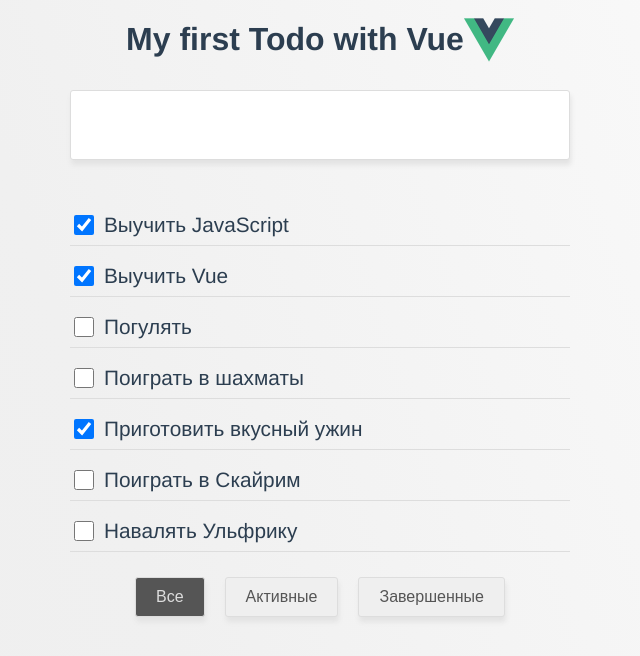
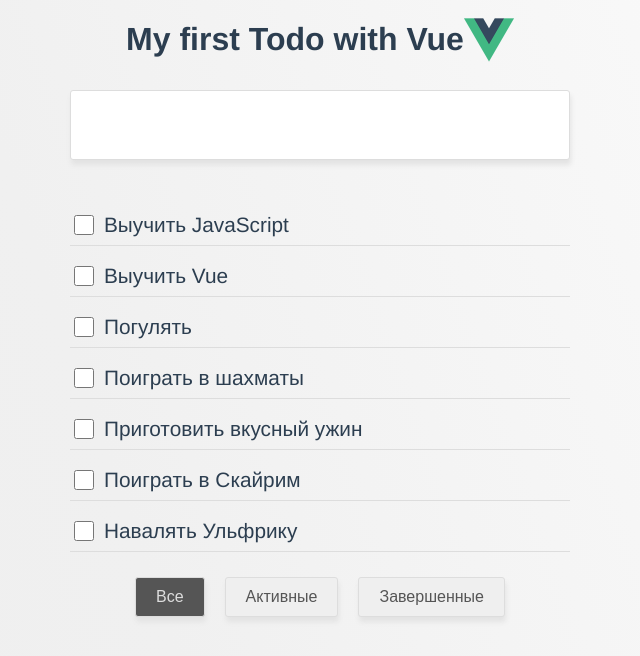
Before and after one commit to OrangeRaccoonAlex/Todo-on-Vue.js, a Vue app: page / in a window 1280 px wide. Shown: the top 656 px of the page, without its empty margins (320-960 px from the left). Built offline with nearby package versions, Linux system fonts and the light colour scheme; data requests are answered from the project's data file.

Commit message:
fix: на пол пути к успеху! передала три пропса в TodoListItem

```diff
--- a/src/components/TodoList.vue
+++ b/src/components/TodoList.vue
@@ -4,6 +4,9 @@
       v-for="item in items"
       :key="item.id"
       :item="item"
+      :id="item.id"
+      :text="item.text"
+      :isComplete="item.isComplete"
       @remove-todo-item="removeTodoOnMain"
       @new-todos="newArrTodos"
     />
--- a/src/components/TodoListItem.vue
+++ b/src/components/TodoListItem.vue
@@ -1,6 +1,6 @@
 <template>
   <li class="todo-list-todo">
-    <input type="checkbox" v-model="isComplete" />
+    <input type="checkbox" :value="isComplete" @input="newTodos(isComplete)" />
     <div>{{ text }}</div>
     <button @click="removeTodo(id)">×</button>
   </li>
@@ -10,27 +10,18 @@
 export default {
   name: "TodosListItem",
   props: {
-    item: {
-      required: true,
-      type: Object
+    id: {
+      type: Number,
+      required: true
+    },
+    text: {
+      type: String,
+      required: true
+    },
+    isComplete: {
+      type: Boolean,
+      required: true
     }
-  },
-  data() {
-    return {
-      id: null,
-      text: "",
-      isComplete: false
-    };
-  },
-  watch: {
-    isComplete(val) {
-      this.newTodos(val);
-    }
-  },
-  created() {
-    this.id = this.item.id;
-    this.text = this.item.text;
-    this.isComplete = this.item.isComplete;
   },
   methods: {
     removeTodo(index) {
```
Also changed, not shown: src/views/Home.vue (+0 -8 lines).
